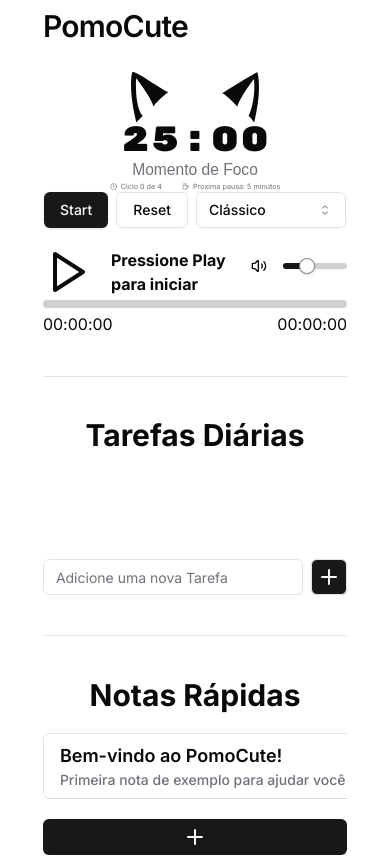
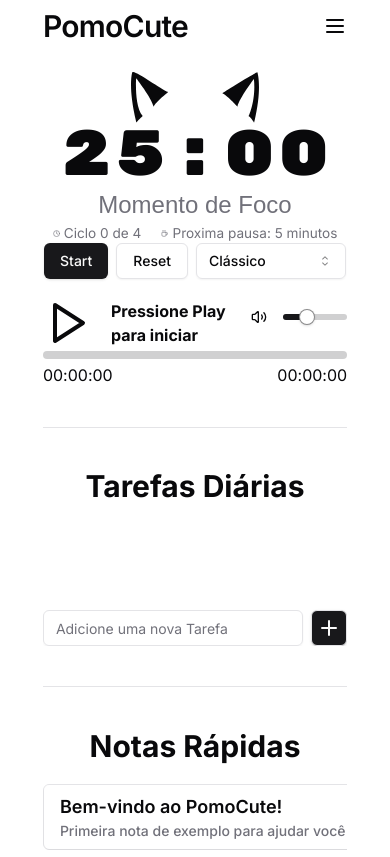
Before and after one commit to mxrqz/pomoCute, a Next.js app: page / in a window 390 px wide. Shown: the top 857 px of the page. Built offline with nearby package versions, Linux system fonts and the light colour scheme; a web font is replaced by a local one.

Commit message:
mobile update

```diff
--- a/src/app/page.tsx
+++ b/src/app/page.tsx
@@ -3,7 +3,7 @@
 import { ModeToggle } from "@/components/ui/mode-toggle";
 import Pomodoro from "@/components/pomodoro";
 
-import { Clock } from "lucide-react";
+import { Clock, Menu } from "lucide-react";
 import { useState } from "react";
 import { Separator } from "@/components/ui/separator";
 import Tasks from "@/components/tasks";
@@ -14,6 +14,7 @@ import UserData from "@/components/user-data";
 import { PomodoroProvider } from "@/components/PomodoroProvider";
 import Stats from "@/components/stats";
 import { Toaster } from "@/components/ui/sonner"
+import { Sheet, SheetContent, SheetTrigger } from "@/components/ui/sheet";
 
 // const type = "Video"
 const URL = "https://www.youtube.com/watch?v=jfKfPfyJRdk"
@@ -56,10 +57,25 @@ export default function Home() {
 
           <div className="md:inline-flex gap-5 hidden">
             <Stats />
+
             <ModeToggle />
 
             <UserData />
           </div>
+
+          <Sheet>
+            <SheetTrigger className="flex flex-col md:hidden">
+              <Menu />
+            </SheetTrigger>
+
+            <SheetContent className="flex flex-col">
+              <UserData />
+
+              <Stats />
+
+              <ModeToggle />
+            </SheetContent>
+          </Sheet>
         </nav>
 
         <section className="w-full h-full md:overflow-hidden flex flex-col md:flex-row justify-between gap-10 py-5 px-[clamp(1rem,11vw,16rem)]">
--- a/src/components/pomodoro.tsx
+++ b/src/components/pomodoro.tsx
@@ -108,16 +108,16 @@ export default function Pomodoro({ selectedTime }: Pomodoro) {
 
                 <div className="flex flex-col items-center">
                     <div className="flex flex-col items-center">
-                        <div className={`h-fit text-[clamp(0.45rem,9vw,12rem)] leading-none font-mono ${rubik.className} flex items-center text-center`}>
+                        <div className={`h-fit text-[clamp(4rem,5vw,12rem)] leading-none font-mono ${rubik.className} flex items-center text-center`}>
                             <span>{minutes}</span>
                             <span>:</span>
                             <span>{seconds}</span>
                         </div>
 
-                        <span className={`text-[clamp(0.45rem,4vw,5rem)] text-muted-foreground font-medium ${baloo.className}`}>{isBreak ? 'Momento de Pausa' : 'Momento de Foco'}</span>
+                        <span className={`text-[clamp(1.5rem,4vw,5rem)] text-muted-foreground font-medium ${baloo.className}`}>{isBreak ? 'Momento de Pausa' : 'Momento de Foco'}</span>
                     </div>
 
-                    <div className={`flex items-center gap-5 text-[clamp(0.45rem,1.5vw,5rem)] text-muted-foreground`}>
+                    <div className={`flex items-center gap-5 text-[clamp(0.85rem,1vw,5rem)] text-muted-foreground`}>
                         <span className={`inline-flex items-center gap-1`}>
                             <Clock className="size-[clamp(0.45rem,1.5vw,5rem)]" />
                             Ciclo {cycles} de {selectedTimer.cycles}
--- a/src/components/user-data.tsx
+++ b/src/components/user-data.tsx
@@ -133,7 +133,7 @@ export default function UserData() {
 
     return (
         <Popover>
-            <PopoverTrigger className="inline-flex max-h-9 h-9 gap-3 items-center cursor-pointer border rounded-md px-2 hover:bg-accent group transition-colors relative">
+            <PopoverTrigger className="inline-flex w-32 max-h-9 h-9 gap-3 items-center cursor-pointer border rounded-md px-2 hover:bg-accent group transition-colors relative">
                 <Avatar className="size-6 aspect-square rounded-full inline-flex items-center justify-center">
                     <AvatarImage src={profile?.image} alt="Imagem de perfil do usuário" width={24} height={24} />
                     <AvatarFallback>{profile?.name.slice(0, 1)}</AvatarFallback>
```
